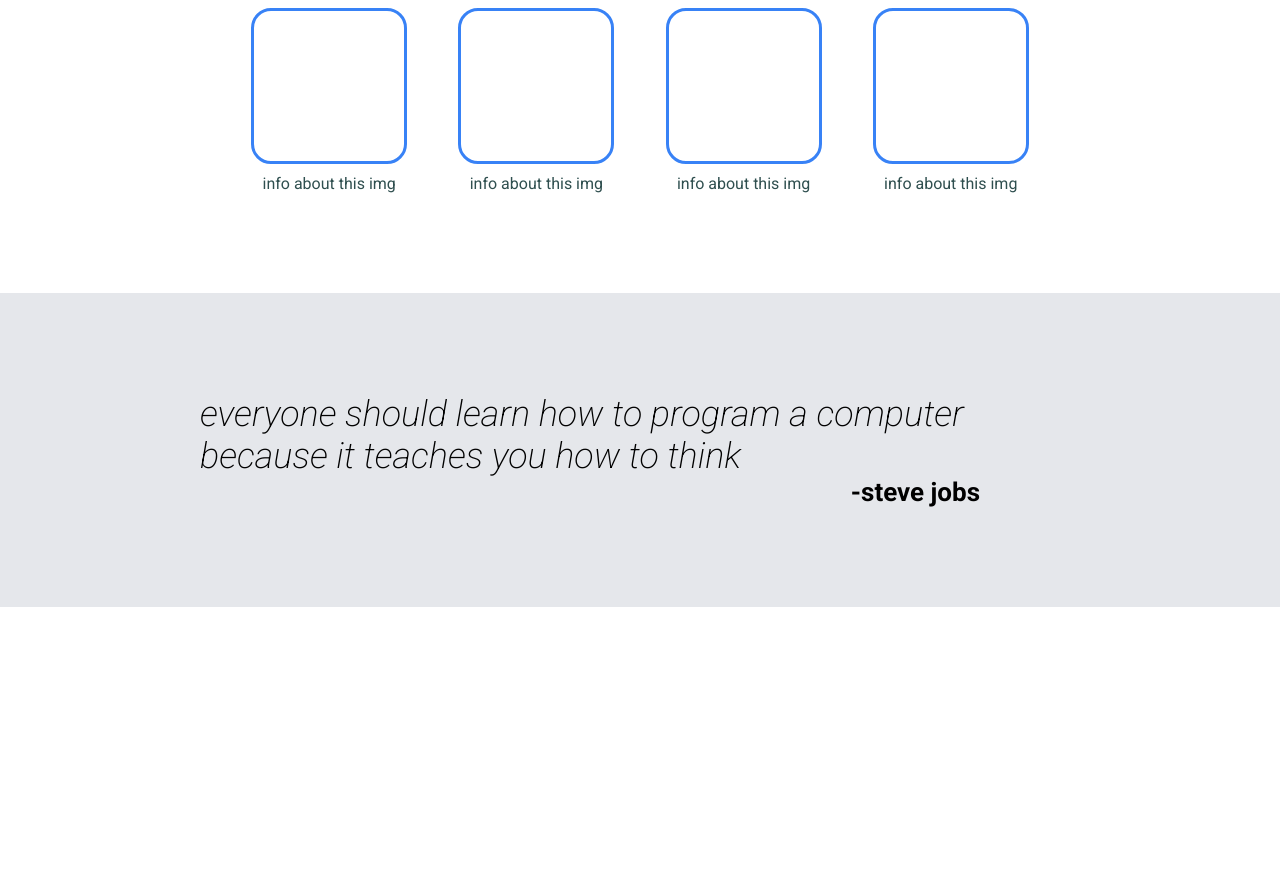
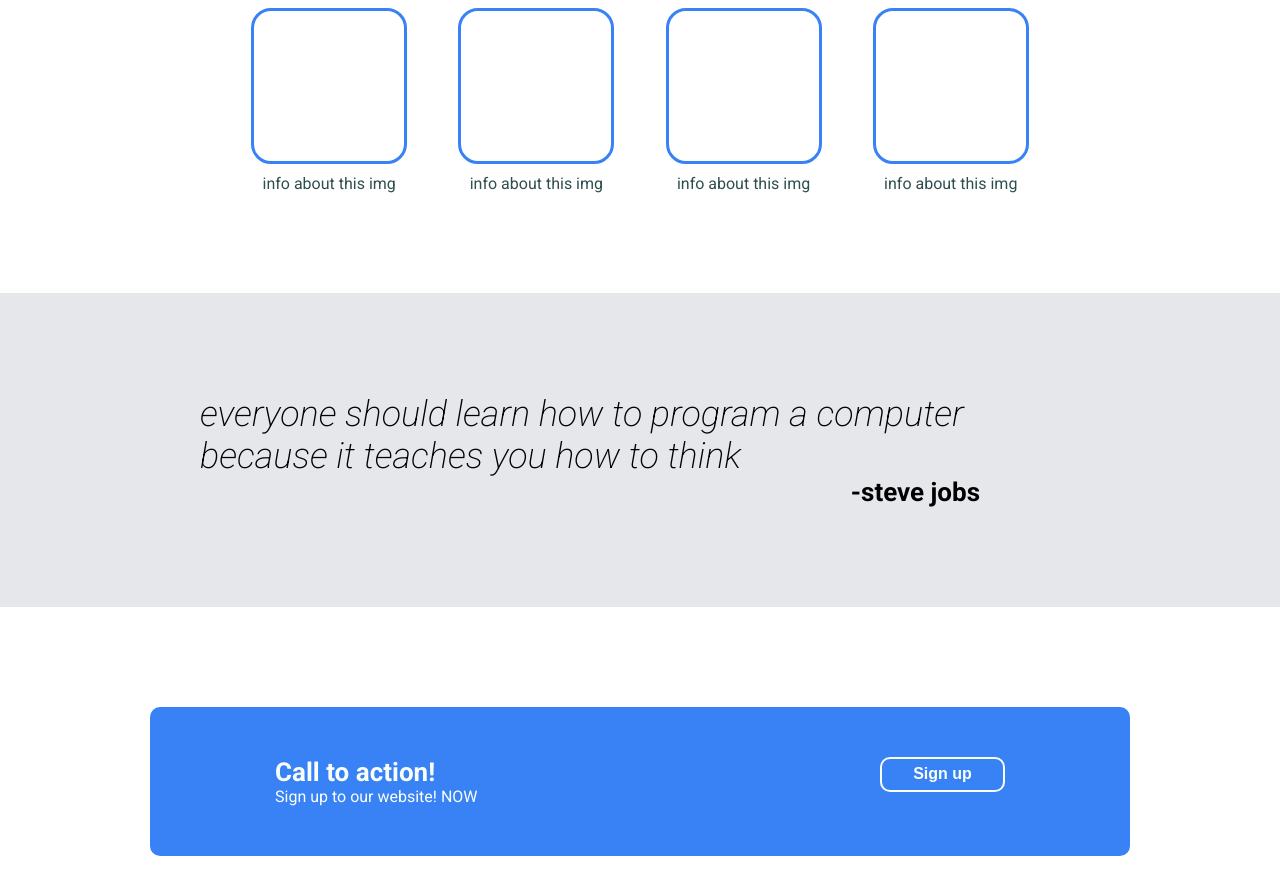
Before and after one commit to Patrick-star-dev/landing-page, a plain HTML site: page index.html in a window 1280 px wide. Shown: the part 595-1489 px from the top of the page. Before the commit the page ends 1202 px from the top, so only its background shows below. Drawn offline with Linux system fonts and the light colour scheme.

Commit message:
Adding subscription section

```diff
--- a/index.html
+++ b/index.html
@@ -51,5 +51,14 @@
         <div class="quote-text">everyone should learn how to program a computer because it teaches you how to think</div>
         <div class="who-said-it">-steve jobs</div>
     </div>
+    <div class="subscription">
+        <div class="sign-up">
+            <div class="subscribe">
+                <div class="subscribe-title">Call to action!</div>
+                <div class="subscribe-text">Sign up to our website! NOW</div>
+            </div>
+        </div>
+        <button>Sign up</button>
+    </div>
 </body>
 </html>
--- a/style.css
+++ b/style.css
@@ -148,3 +148,40 @@ body {
     font-weight: bold;
     margin-bottom: 100px;
 }
+
+.subscription {
+    display: flex;
+    flex-direction: row;
+    margin: 150px;
+    margin-top: 100px;
+    margin-bottom: 100px;
+    background-color: #3882F6;
+    justify-content: space-between;
+    border-radius: 10px;
+}
+
+.subscription button {
+    margin: 50px;
+    margin-right: 125px;
+    background-color: #3882F6;
+    border-style: solid;
+    border-color: #F9FFF8;
+    border-radius: 10px;
+    color: #F9FFF8;
+    font-size: 16px;
+    font-weight: bold;
+    width: 125px;
+    height: 35px;
+}
+
+.sign-up{
+    display: flex;
+    color: #F9FFF8;
+    margin: 50px;
+    margin-left: 125px;
+}
+
+.sign-up .subscribe-title {
+    font-size: 26px;
+    font-weight: bold;
+}
```
